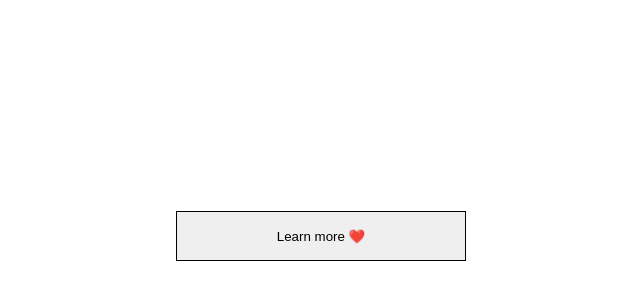
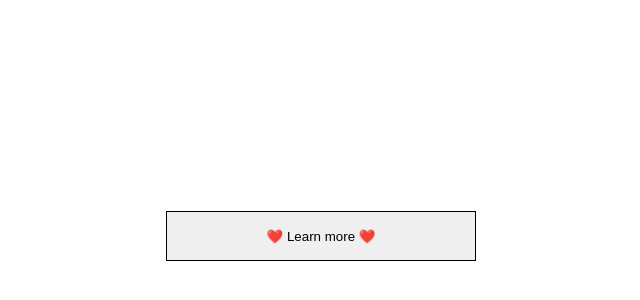
Before and after one commit to Mosiur-Rahman-1/personal-website, a plain HTML site: page Index.html in a window 1280 px wide. Shown: the part 164-464 px from the top of the page, without its empty margins (319-959 px from the left). Drawn offline with Linux system fonts and the light colour scheme.

```diff
--- a/style.css
+++ b/style.css
@@ -29,3 +29,8 @@
 
     content: "  ❤️";
 }
+
+.btn-arrow::before {
+
+    content: "❤️  ";
+}
```
